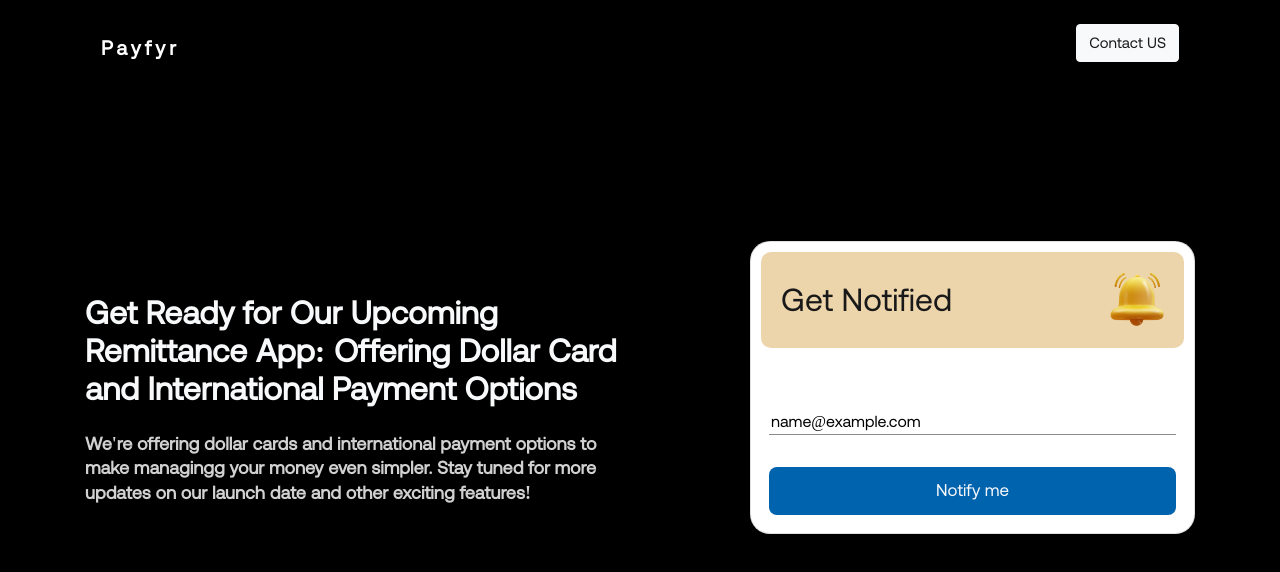
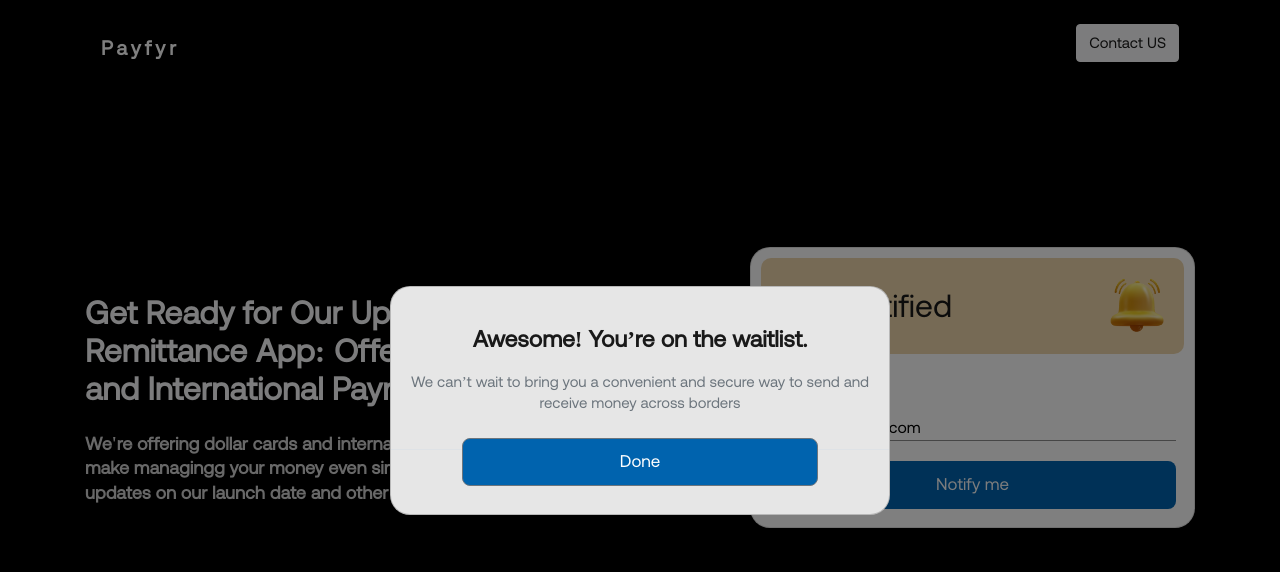
Before and after one commit to Muhtoyyib/payfyr-waitlist, a React (Create React App) app: page / in a window 1280 px wide. Both pictures are taken after typing "name@example.com" into the empty fields and a click on the button "Notify me". Shown: the top 572 px of the page. Built offline with nearby package versions, Linux system fonts and the light colour scheme.

Commit message:
making changes

```diff
--- a/src/components/layout/right-layout/index.js
+++ b/src/components/layout/right-layout/index.js
@@ -1,27 +1,29 @@
 import './rightLayout.styles.css';
 import  BellIcon from './bell.png';
-import { useState } from 'react';
-import { emailRegex } from '../../../helpers/regex';
+// import { useState } from 'react';
+// import { emailRegex } from '../../../helpers/regex';
 
-const RightLayout = () => {
-  const [input, setInput] = useState('')
-  const [emailResponse, setEmailResponse] = useState('')
+const RightLayout = ({handleValidation, input,emailResponse , onChange}) => {
+  // const [input, setInput] = useState('')
+  // const [emailResponse, setEmailResponse] = useState('')
 
-  const handleValidation = (e) => {
-    e.preventDefault()
-    if(input.length >= 1){
 
-      if(!emailRegex.test(input)){
-        setEmailResponse('Sorry, the email you enter is incorrect')
-      } else if (emailRegex.test(input)) {
-        //API FOR SEND GRID GOES HERE
-        // if api call is successful, display modal
-        setEmailResponse('')
-      }
-    } else {
-      setEmailResponse('Please enter your email address')
-    }
-  }
+  // const handleValidation = (e) => {
+  //   e.preventDefault()
+  //   if(input.length >= 1){
+
+  //     if(!emailRegex.test(input)){
+  //       setEmailResponse('Sorry, the email you enter is incorrect')
+  //     } else {
+  //       //API FOR SEND GRID GOES HERE
+  //       // if api call is successful, display modal
+
+  //       setEmailResponse('Congratulation, you have been added to the waitlist')
+  //     }
+  //   } else {
+  //     setEmailResponse('Please enter your email address')
+  //   }
+  // }
 
   return (
     <div className='col-12 col-lg-5 col-md-6 offset-lg-1 mt-lg-5 mt-5'>
@@ -40,14 +42,15 @@
           </div>
 
           <div className='px-2 mt-lg-4'>
-            <form onSubmit={(e) => handleValidation(e)}>
+            <form /*onSubmit={(e) => handleValidation(e)}*/>
                 <div className='form-group mt-lg-1'>
-                    <input value={input} onChange={(e) => setInput(e.target.value)} className='mail-input w-100 border-0'  placeholder="Email address" />
+                    <input value={input} onChange={onChange} className='mail-input w-100 border-0'  placeholder="Email address" />
                     <small className='form-text text-muted'>{emailResponse}</small>
                 </div>
 
                 <div className='d-flex align-items-center'>
-                  <button type="submit" class=" text-light text-center mx-auto mt-3 mb-2 submit border-0" data-toggle="modal" data-target={'#'}>Notify me</button>
+                  <button type="submit" onClick={(e) => handleValidation(e)} className=" text-light text-center mx-auto mt-1 mb-2 submit border-0" data-toggle="modal"
+                  data-target='#successModal'>Notify me</button>
                 </div>
             </form>
           </div>
--- a/src/components/modal/index.js
+++ b/src/components/modal/index.js
@@ -1,10 +1,20 @@
 import './modal.styles.css';
+// import { useEffect } from 'react';
 
-const Modal = () => {
+
+
+const Modal = ( {modalState} ) => {
+  // useEffect(() => {
+  //   const successModal = document.getElementById('successModal');
+  //   if (successModal) {
+  //     successModal.classList.add('show');
+  //     successModal.style.display = 'none';
+  //   }
+  // }, []);
 
   return (
     <div className='row d-flex align-items-center'>
-        <div className='modal fade' id="successModal" tabindex="-1" role="dialog" aria-labelledby="successModalTitle" aria-hidden="true">
+      {modalState && <div className='modal fade' id="successModal" tabIndex="-1" role="dialog" aria-labelledby="successModalTitle" aria-hidden="true">
         <div className='modal-dialog modal-dialog-centered' role="document">
             <div className='modal-content sucessContent'>
             <div className='modal-body mt-3'>
@@ -19,7 +29,7 @@
             </div>
             </div>
         </div>
-        </div>
+        </div>}
     </div>
   )
 }
--- a/src/components/navbar/index.js
+++ b/src/components/navbar/index.js
@@ -20,15 +20,15 @@
             </div>
         </nav>
 
-        <div class="modal mt-2" tabindex="-1" id="collapsibleNavbar" role="dialog" aria-hidden="true">
-            <div class="modal-dialog" role="document">
-                <div class="modal-content mt-5">
+        <div className="modal mt-2" tabIndex="-1" id="collapsibleNavbar" role="dialog" aria-hidden="true">
+            <div className="modal-dialog" role="document">
+                <div className="modal-content mt-5">
 
-                        <button type="button" class="close d-flex justify-content-end mr-2 mt-2 mb-2 " data-dismiss="modal" aria-label="Close">
+                        <button type="button" className="close d-flex justify-content-end mr-2 mt-2 mb-2 " data-dismiss="modal" aria-label="Close">
                            <span aria-hidden="true">&times;</span>
                         </button>
 
-                    <div class="modal-body mt-n5 py-4 w-75 mx-auto">
+                    <div className="modal-body mt-n5 py-4 w-75 mx-auto">
                         <ul className='navbar-nav'>
                         <a className='btn text-light nav-button-mobile' href="mailto:akandeolalekantoheeb94@gmail.com" role="button">Contact US</a>
                         </ul>
--- a/src/pages/homepage/index.js
+++ b/src/pages/homepage/index.js
@@ -1,9 +1,38 @@
 import Navbar from "../../components/navbar";
+import { useState} from "react";
 import LeftLayout from "../../components/layout/left-layout";
 import RightLayout from "../../components/layout/right-layout";
 import Modal from "../../components/modal";
+import { emailRegex } from "../../helpers/regex";
 
 const Homepage = () => {
+
+  const [modalState, setModalState] = useState(false);
+  const [emailResponse, setEmailResponse] = useState('')
+  const [input, setInput] = useState('')
+
+  const handleValidation = (e) => {
+    e.preventDefault()
+    if(input.length >= 1){
+
+      if(!emailRegex.test(input)){
+        console.log('incorrect email')
+        setEmailResponse('Sorry, the email you enter is incorrect')
+
+      } else {
+        //API FOR SEND GRID GOES HERE
+        // if api call is successful, display modal
+        console.log('changes modalState')
+        setModalState(true);
+        setEmailResponse('')
+      }
+    } else {
+      console.log('empty inputbox')
+      setEmailResponse('Please enter your email address')
+    }
+  }
+
+  const onChange =(e) => {setInput(e.target.value)}
 
   return (
     <div className='container h-100 mt-lg-3'>
@@ -14,11 +43,11 @@
       <main>
         <div className='row mt-lg-5 pt-lg-5 mt-5 d-flex align-items-center justify-content-center'>
            <LeftLayout />
-           <RightLayout />
+           <RightLayout handleValidation={handleValidation} emailResponse={emailResponse} onChange={onChange} />
         </div>
       </main>
 
-      <Modal />
+     <Modal modalState={modalState}/>
 
 
     </div>
```
